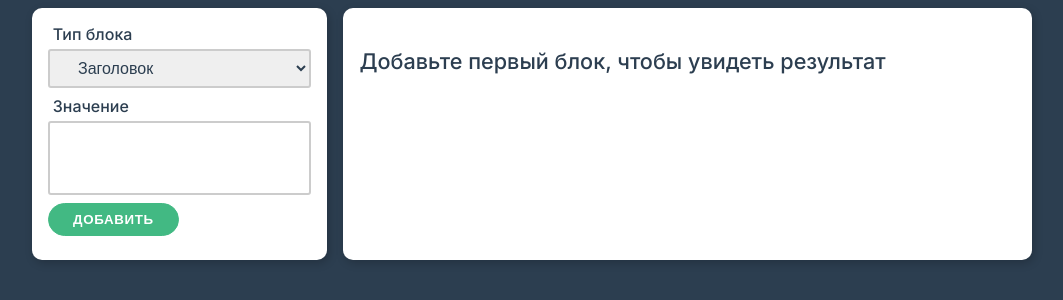
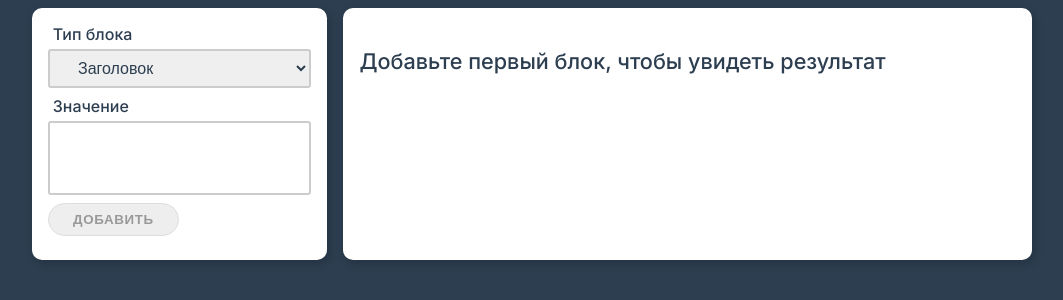
Before and after one commit to Ioann33/resume-constructor, a Vue app: page / in a window 1280 px wide. Shown: the top 300 px of the page, without its empty margins (108-1171 px from the left). Built offline with nearby package versions, Linux system fonts and the light colour scheme.

Commit message:
completed form

```diff
--- a/src/components/Blocks/AppMainForm.vue
+++ b/src/components/Blocks/AppMainForm.vue
@@ -12,6 +12,7 @@
     <AppButton
         :classes="buttonClass"
         @action="submit"
+        :disabled="activeButton"
     >
       <slot name="button"></slot>
     </AppButton>
@@ -42,6 +43,13 @@ export default {
   methods: {
     submit() {
       this.$emit('submit', this.selectValue, this.textValue)
+      this.textValue = ''
+      this.selectValue = Object.keys(this.data.options)[0] ?? '';
+    }
+  },
+  computed: {
+    activeButton(){
+      return this.textValue.length < 4
     }
   }
 }
--- a/src/components/Elements/AppButton.vue
+++ b/src/components/Elements/AppButton.vue
@@ -1,6 +1,6 @@
 <template>
   <div class="form-control">
-    <button class="btn" :class="classes" @click.prevent="$emit('action')">
+    <button class="btn" :class="classes" @click.prevent="$emit('action')" :disabled="disabled">
       <slot></slot>
     </button>
   </div>
@@ -10,7 +10,11 @@
 export default {
   name: "AppButton",
   props: {
-    classes: [Object,Array,String]
+    classes: [Object,Array,String],
+    disabled: {
+      type: Boolean,
+      default: false
+    }
   },
   emits: ['action']
 }
```
Also changed, not shown: src/App.vue (+0 -9 lines).
